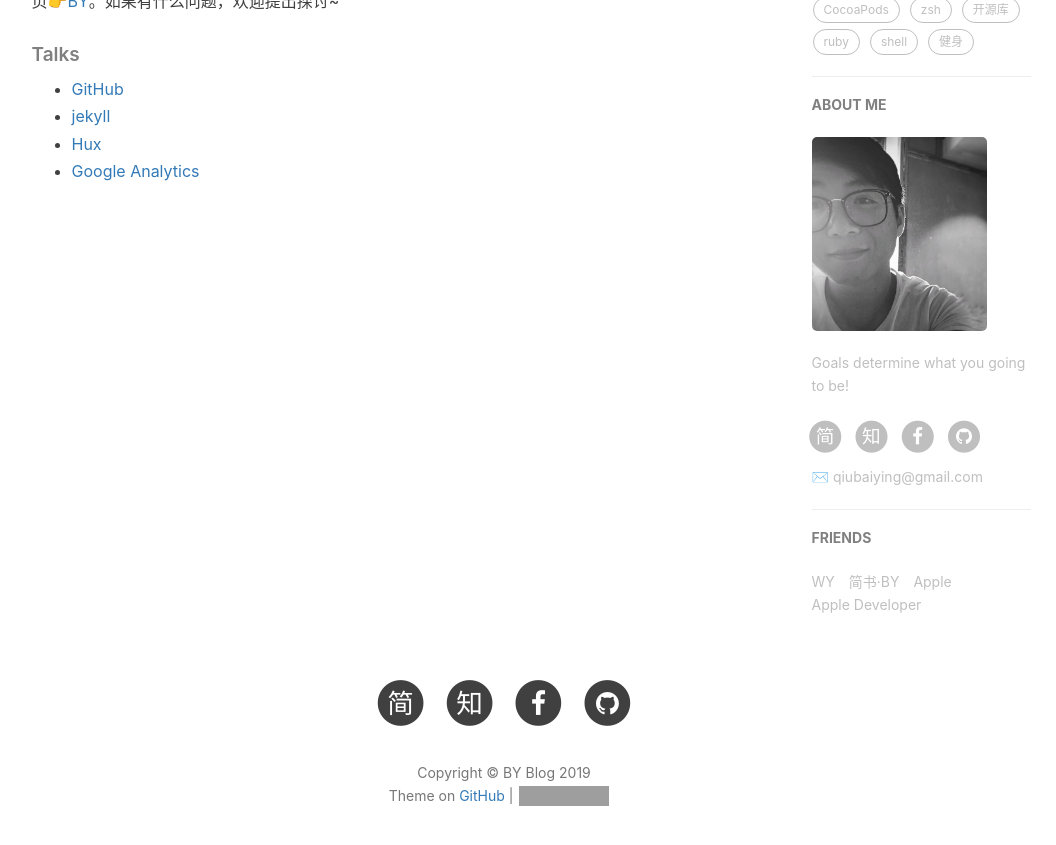
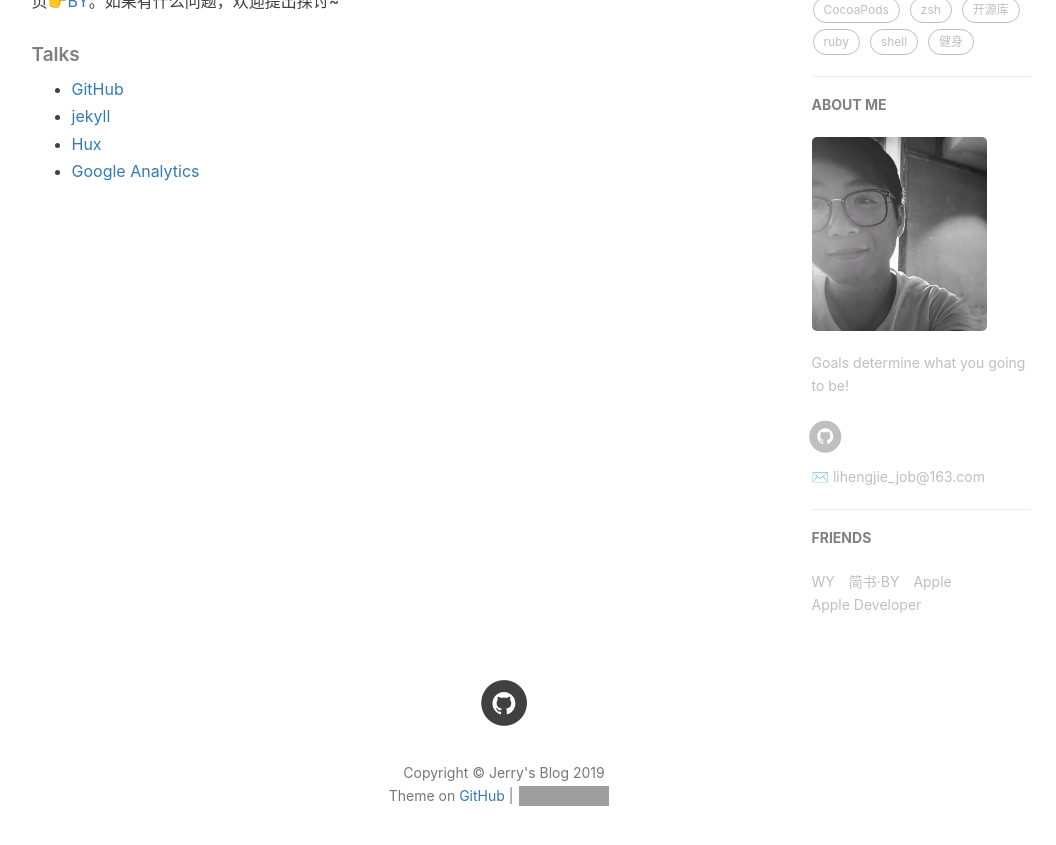
Before and after one commit to lihengjie/lihengjie.github.io, a Jekyll site: the page built from about.html, in a window 1280 px wide and 900 px high, scrolled down 713 px. Shown: the top 845 px of the window, without its empty margins (136-1192 px from the left). Built offline with Jekyll 4.4.1, drawn with Linux system fonts in a browser that asks for light colours; nearby versions of some CDN libraries; comment, search, counter and statistics services are not loaded; some of the changed lines change nothing that is shown; grey boxes are pictures that could not be loaded.

Commit message:
change blog name

```diff
--- a/_config.yml
+++ b/_config.yml
@@ -1,13 +1,13 @@
 # Site settings
-title: BY Blog
-SEOTitle: 柏荧的博客 | BY Blog
+title: Jerry's Blog
+SEOTitle: Jerry's Blog
 header-img: img/post-bg-desk.jpg
-email: qiubaiying@gmail.com
+email: lihengjie_job@163.com
 description: "Every failure is leading towards success."
-keyword: "BY, BY Blog, 柏荧的博客, qiubaiying, 邱柏荧, iOS, Apple, iPhone"
-url: "http://qiubaiying.github.io"          # your host, for absolute URL
+keyword: "李恒杰 , JAVA , Linux , docker , es , mysql , redis , spring , springboot , springcloud"
+url: "http://lihengjie.github.io"          # your host, for absolute URL
 baseurl: ""      # for example, '/blog' if your blog hosted on 'host/blog'
-github_repo: "https://github.com/qiubaiying/qiubaiying.github.io.git" # you code repository
+github_repo: "https://github.com/lihengjie/lihengjie.github.io.git" # you code repository
 
 # Sidebar settings
 sidebar: true                           # whether or not using Sidebar.
@@ -19,10 +19,10 @@ sidebar-avatar: /img/about-BY-gentle.jpg      # use absolute URL, seeing it's us
 # SNS settings
 RSS: false
 # weibo_username:     qiubaiying
-zhihu_username:     qiubaiying
-github_username:    qiubaiying
-facebook_username:  baiying.qiu.7
-jianshu_username:   e71990ada2fd
+# zhihu_username:     qiubaiying
+github_username:    lihengjie
+# facebook_username:  baiying.qiu.7
+# jianshu_username:   e71990ada2fd
 #twitter_username:   qiubaiying
 
 
```
